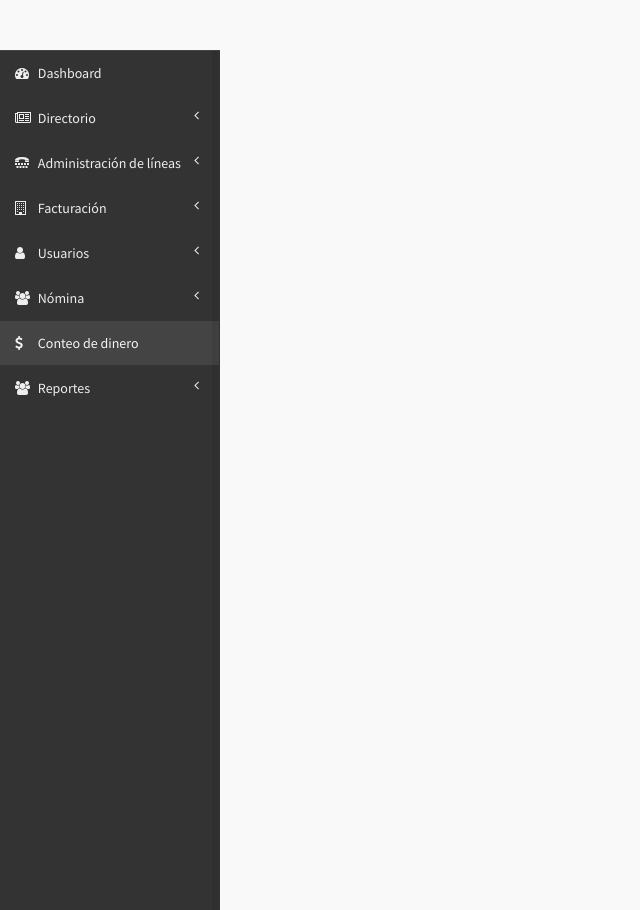
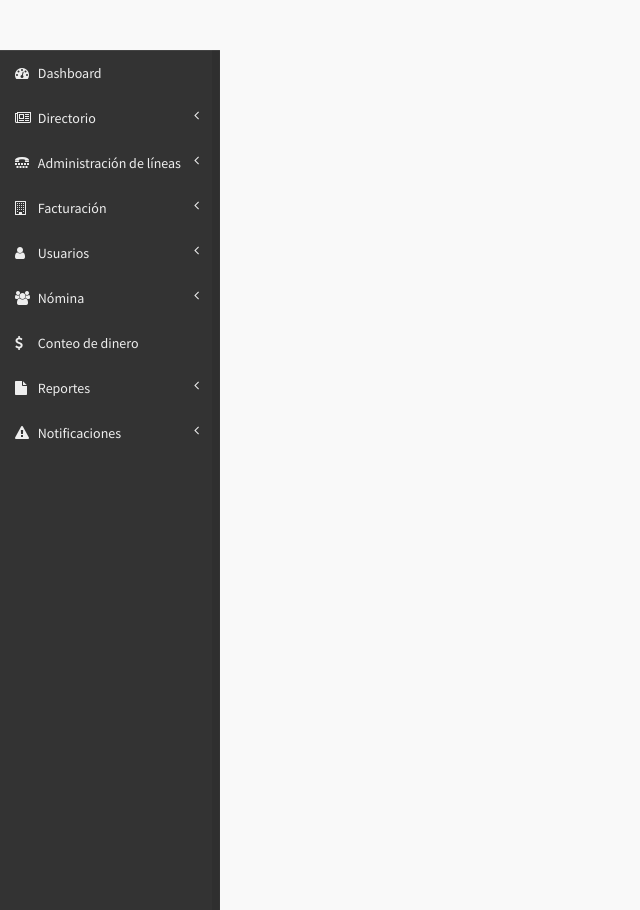
Before and after one commit to eazapatao/motoros, a PHP site: template application/views/templates/sidebar.php in a window 1280 px wide. Shown: the whole page, without its empty margins (0-640 px from the left). Run offline with PHP 8.4, Linux system fonts and the light colour scheme; the template is opened without the code that fills it, so the values that code supplies are empty; some libraries are stand-ins or nearby versions.

Commit message:
notifacations chages

```diff
--- a/application/views/templates/sidebar.php
+++ b/application/views/templates/sidebar.php
@@ -6,7 +6,7 @@
         <!-- sidebar menu: : style can be found in sidebar.less -->
         <ul class="sidebar-menu">
             <li class="<?php if($label == "dash") echo "class=active" ?>">
-                <a href="index.html">
+                <a href="<?=base_url()?>admin">
                     <i class="fa fa-dashboard"></i> <span>Dashboard</span>
                 </a>
             </li>
@@ -88,7 +88,7 @@
 
             </li>
 
-            <li class="active">
+            <li class="">
                 <a href="<?= base_url()?>conteo">
                     <i class="fa fa-usd"></i> <span>Conteo de dinero</span>
                 </a>
@@ -96,7 +96,7 @@
 
             <li class="treeview <?php if($label == "nom") echo "active" ?>">
                 <a href="#">
-                    <i class="fa fa-users"></i>
+                    <i class="fa fa-file"></i>
                     <span>Reportes</span>
                     <i class="fa fa-angle-left pull-right"></i>
                 </a>
@@ -111,6 +111,24 @@
                 </ul>
 
             </li>
+
+            <li class="treeview <?php if($label == "nom") echo "active" ?>">
+                <a href="#">
+                    <i class="fa fa-warning"></i>
+                    <span>Notificaciones</span>
+                    <i class="fa fa-angle-left pull-right"></i>
+                </a>
+
+                <ul class="treeview-menu">
+
+                    <li <?php if($label2 == "new") echo "class=active" ?>><a href="<?= base_url()?>notificacion/corte"><i class="fa fa-angle-double-right"></i>Cortes proximos</a></li>
+                    <li <?php if($label2 == "new") echo "class=active" ?>><a href="<?= base_url()?>notificacion/factura"><i class="fa fa-angle-double-right"></i>Facturas a pagar</a></li>
+                    <li <?php if($label2 == "new") echo "class=active" ?>><a href="<?= base_url()?>notificacion/linea"><i class="fa fa-angle-double-right"></i>Lineas a suspender</a></li>
+                    <li <?php if($label2 == "new") echo "class=active" ?>><a href="<?= base_url()?>notificacion/consumo"><i class="fa fa-angle-double-right"></i>Promedio de consumo</a></li>
+
+                </ul>
+
+            </li>
         </ul>
     </section>
     <!-- /.sidebar -->
```
Also changed, not shown: application/controllers/notificacion.php (+25 -0 lines), application/views/templates/header.php (+35 -1 lines).
